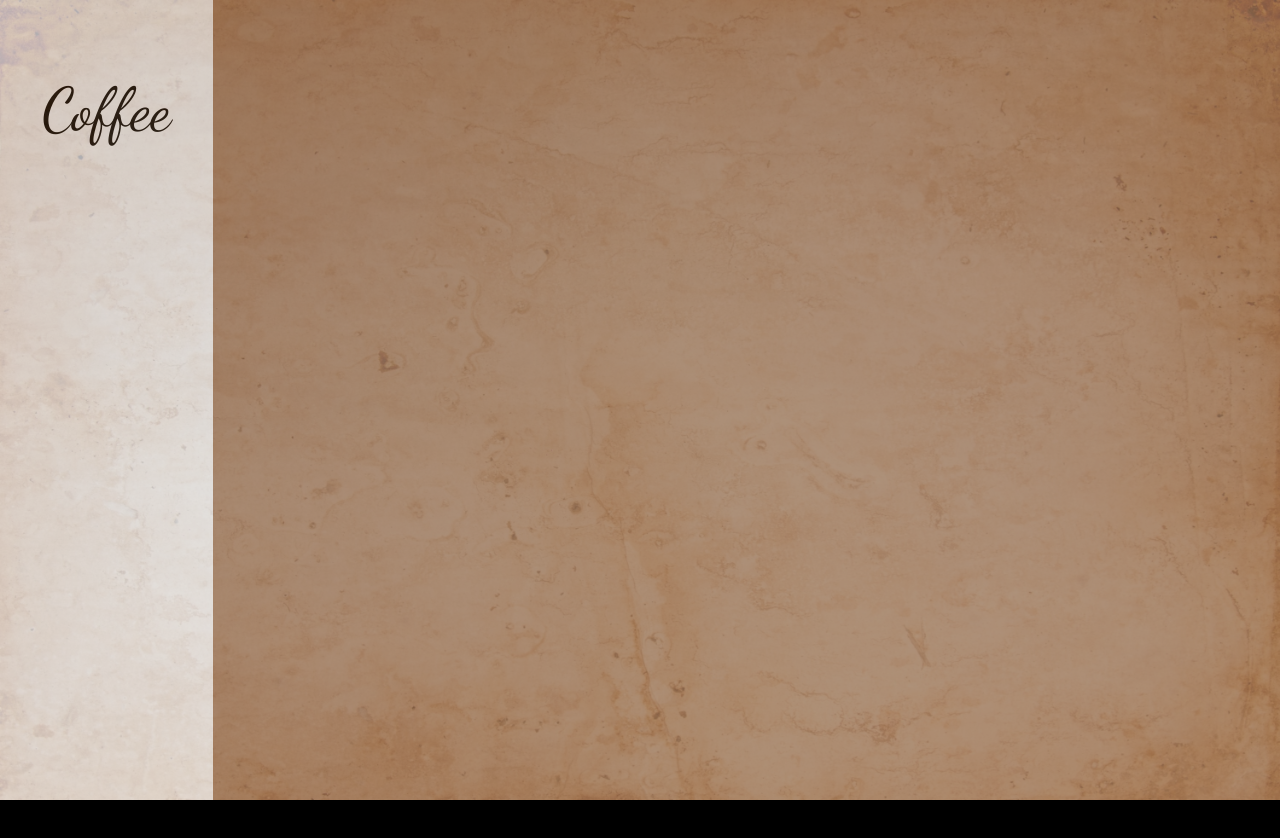
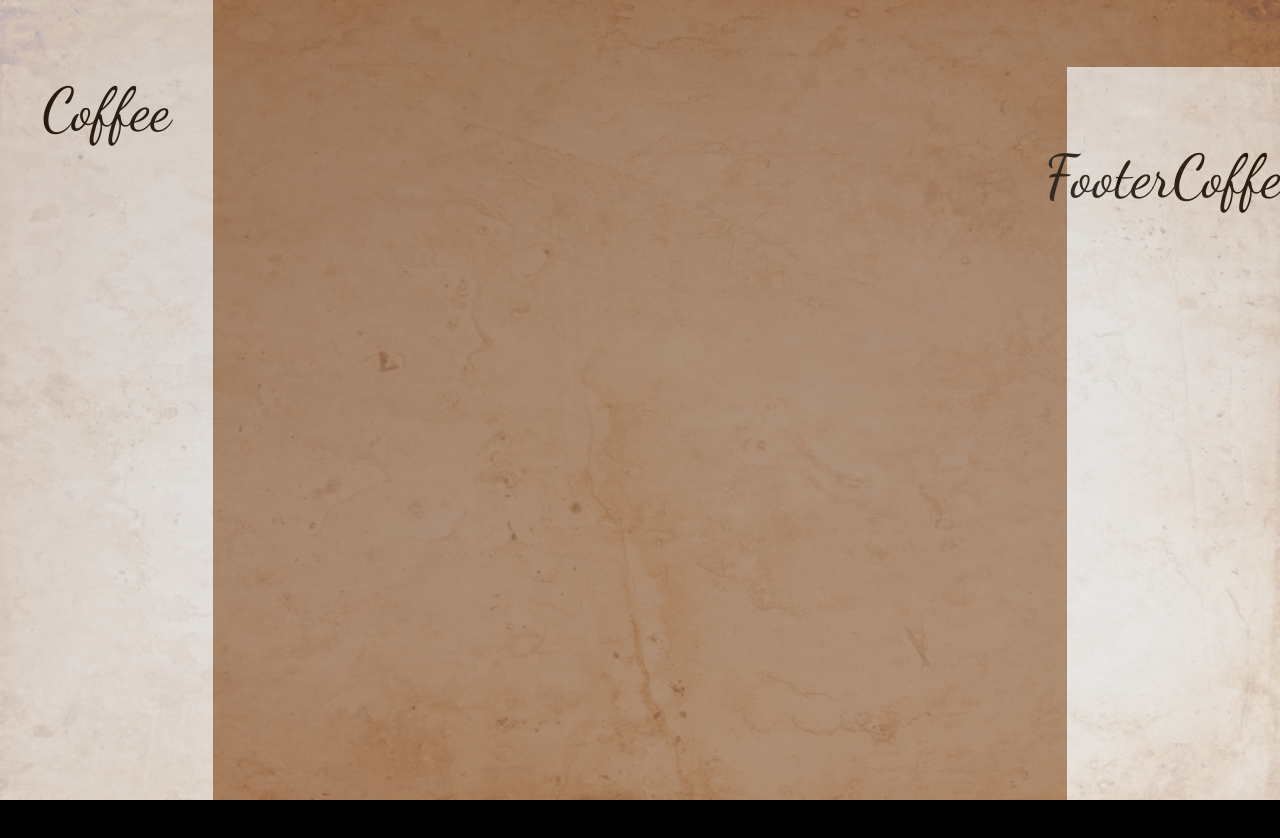
Before and after one commit to Ahmed2681/the-coffee-company-app-template, a Vue app: page / in a window 1280 px wide. Shown: the top 838 px of the page. Built offline with nearby package versions, Linux system fonts and the light colour scheme.

Commit message:
added footer

```diff
--- a/src/components/DrawerMenu.vue
+++ b/src/components/DrawerMenu.vue
@@ -19,7 +19,7 @@ const { scrollPercent } = storeToRefs(scrollStore)
 
   <!-- Profil bilgileri / Oturum Aç (App'e yönlendirilecek) / Ayarlar vb.-->
     <button class="cursor-pointer self-start" @click="$router.push('/')">
-      <h1 class="font-dancing text-6xl">Coffee</h1>
+      <h1 class="font-dancing text-6xl">DrawerCoffee</h1>
     </button>
   </aside>
 </template>
--- /dev/null
+++ b/src/components/FooterComp.vue
@@ -0,0 +1,18 @@
+<script setup>
+import { useGlobalStore } from '@/stores'
+const globalStore = useGlobalStore()
+</script>
+
+<template>
+  <footer
+    class="fixed right-0 bottom-0 z-10 flex h-11/12 w-1/6 transform justify-center bg-gray-200 p-20 transition-transform ease-in-out"
+    :class="{
+      'translate-x-[100%]': !globalStore.isFooterVisible,
+      '-translate-x-0': globalStore.isFooterVisible,
+    }"
+  >
+    <button class="cursor-pointer self-start" @click="$router.push('/')">
+      <h1 class="font-dancing text-6xl">FooterCoffee</h1>
+    </button>
+  </footer>
+</template>
--- a/src/components/HeaderComp.vue
+++ b/src/components/HeaderComp.vue
@@ -11,7 +11,7 @@ const { onCheckDrawer } = globalStore
 </script>
 
 <template>
-  <aside
+  <header
     class="fixed z-10 flex h-full w-1/6 justify-center bg-gray-200 p-20"
     :style="{
       transform: `translateX(${-scrollPercent}%)`,
@@ -21,10 +21,10 @@ const { onCheckDrawer } = globalStore
     <button class="cursor-pointer self-start" @click="$router.push('/')">
       <h1 class="font-dancing text-6xl">Coffee</h1>
     </button>
-  </aside>
+  </header>
 
-  <aside
-    class="fixed top-0 left-0 flex h-20 items-center justify-between bg-gray-200 px-[5%] shadow transition-transform ease-in-out"
+  <header
+    class="fixed top-0 left-0 flex h-1/12 items-center justify-between bg-gray-200 px-[5%] shadow transition-transform ease-in-out"
     :class="{
       'w-5/6': isDrawerOpen && scrollPercent >= 90,
       'w-full': !isDrawerOpen || scrollPercent < 90,
@@ -52,5 +52,5 @@ const { onCheckDrawer } = globalStore
         draggable="false"
       />
     </button>
-  </aside>
+  </header>
 </template>
--- a/src/composables/useScrollListener.js
+++ b/src/composables/useScrollListener.js
@@ -1,12 +1,19 @@
 import { onMounted, onUnmounted } from 'vue'
-import { useScrollStore } from '@/stores'
+import { useGlobalStore, useScrollStore } from '@/stores'
 
 export default function useScrollListener() {
+  const globalStore = useGlobalStore()
   const scrollStore = useScrollStore()
 
   const updateScroll = () => {
+    const scrollTop = window.scrollY
+    const windowHeight = window.innerHeight
+    const fullHeight = document.documentElement.scrollHeight
+
     const raw = Math.min(window.scrollY / 300, 1)
     scrollStore.setScrollPercent(parseInt(raw * 100))
+
+    globalStore.isFooterVisible = windowHeight + scrollTop >= fullHeight
   }
 
   onMounted(() => {
--- a/src/layouts/TheMainLayout.vue
+++ b/src/layouts/TheMainLayout.vue
@@ -1,6 +1,7 @@
 <script setup>
 import HeaderComp from '@/components/HeaderComp.vue'
 import DrawerMenu from '@/components/DrawerMenu.vue'
+import FooterComp from '@/components/FooterComp.vue'
 </script>
 
 <template>
@@ -8,4 +9,6 @@ import DrawerMenu from '@/components/DrawerMenu.vue'
   <DrawerMenu />
 
   <slot />
+
+  <FooterComp />
 </template>
--- a/src/stores/global.store.js
+++ b/src/stores/global.store.js
@@ -3,11 +3,12 @@ import { defineStore } from 'pinia'
 
 export const useGlobalStore = defineStore('globalStore', () => {
   const isLoading = ref(null)
-  const isDrawerOpen = ref(true)
+  const isDrawerOpen = ref(false)
+  const isFooterVisible = ref(false)
 
   const onCheckDrawer = () => {
     isDrawerOpen.value = !isDrawerOpen.value
   }
 
-  return { isLoading, isDrawerOpen, onCheckDrawer }
+  return { isLoading, isDrawerOpen, isFooterVisible, onCheckDrawer }
 })
```
